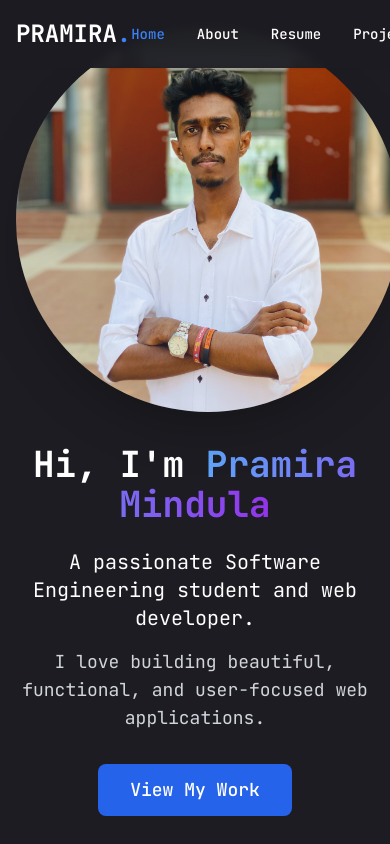
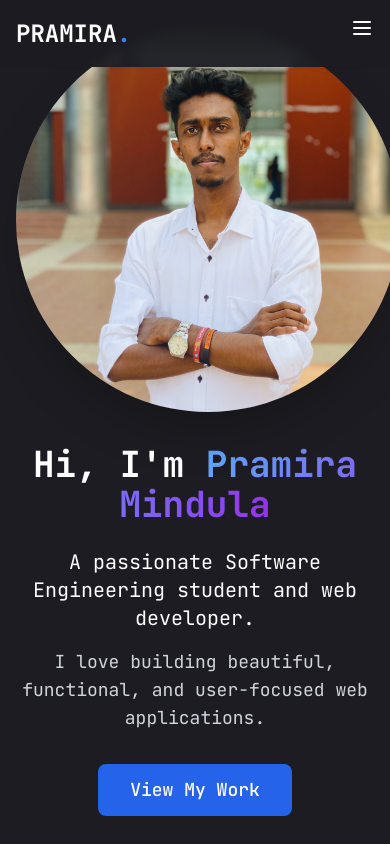
Before and after one commit to Pramira-Mindula/pramira-portfolio, a Next.js app: page / in a window 390 px wide. Shown: the top 844 px of the page. Built offline with nearby package versions, Linux system fonts and the light colour scheme.

Commit message:
updated mobile navigation

```diff
--- a/app/page.jsx
+++ b/app/page.jsx
@@ -6,8 +6,6 @@ import { Button } from "@/components/ui/button";
 
 export default function Home() {
   const sectionRefs = useRef({});
-
-
 
   useEffect(() => {
     const observer = new IntersectionObserver((entries) => {
--- a/components/Header.jsx
+++ b/components/Header.jsx
@@ -24,6 +24,8 @@ const Header = () => {
 
           {/* Navigation */}
           <div className="flex items-center gap-8">
+          {/* Desktop Nav */}
+          <div className="hidden lg:flex items-center gap-8">
             <Nav />
             <Button
               onClick={scrollToContact}
@@ -32,6 +34,13 @@ const Header = () => {
               Hire me
             </Button>
           </div>
+
+          {/* Mobile Menu Button */}
+          <div className="lg:hidden">
+            <Nav />
+          </div>
+        </div>
+
         </div>
       </div>
     </header>
--- a/components/Nav.jsx
+++ b/components/Nav.jsx
@@ -48,7 +48,7 @@ const Nav = () => {
   return (
     <>
       {/* Desktop Navigation */}
-      <nav className="flex items-center space-x-8">
+      <nav className="hidden lg:flex items-center space-x-8">
         {navItems.map((item) => (
           <button
             key={item.id}
@@ -85,7 +85,7 @@ const Nav = () => {
 
         {/* Mobile Menu */}
         {isOpen && (
-          <div className="absolute top-full left-0 right-0 bg-primary shadow-lg z-50">
+          <div className="absolute top-16 left-0 w-full bg-primary shadow-lg z-50 lg:hidden">
             <div className="container-padding py-4">
               {navItems.map((item) => (
                 <button
```
